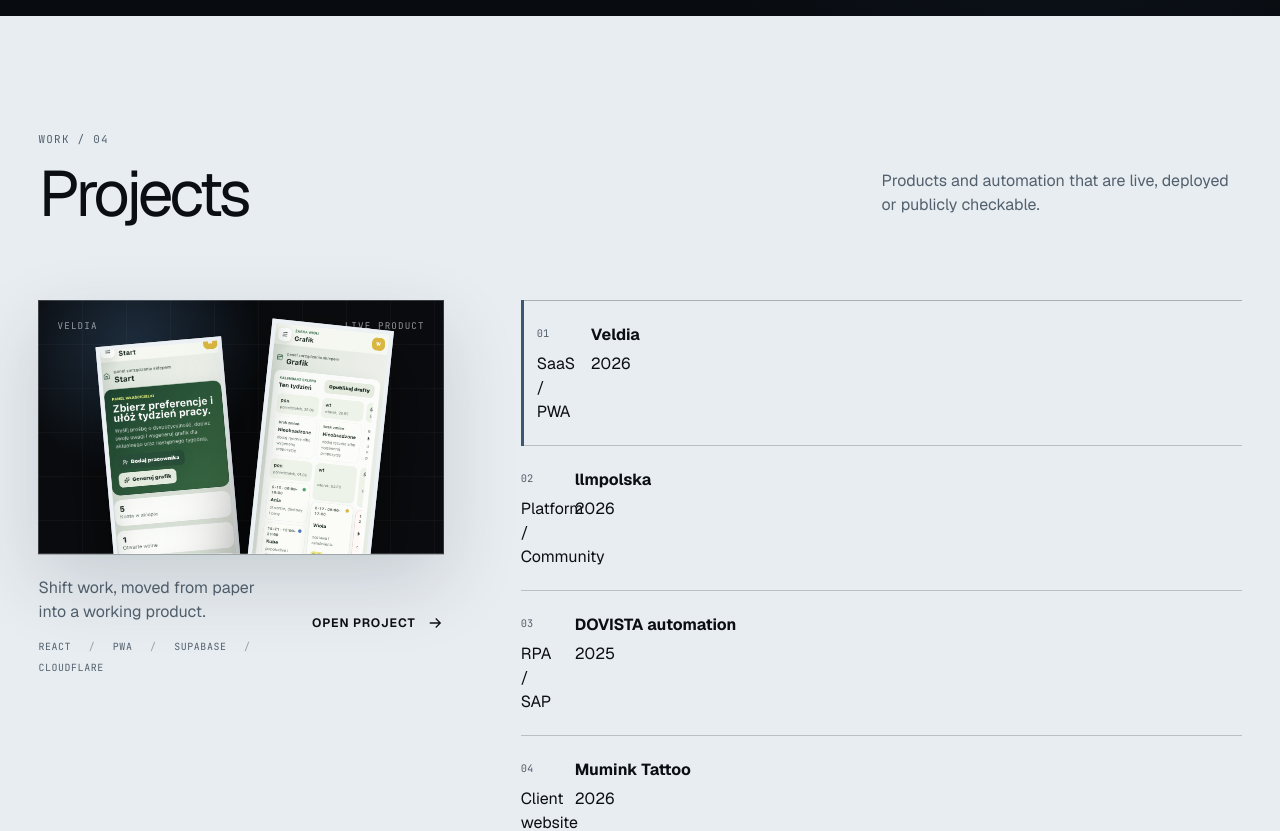
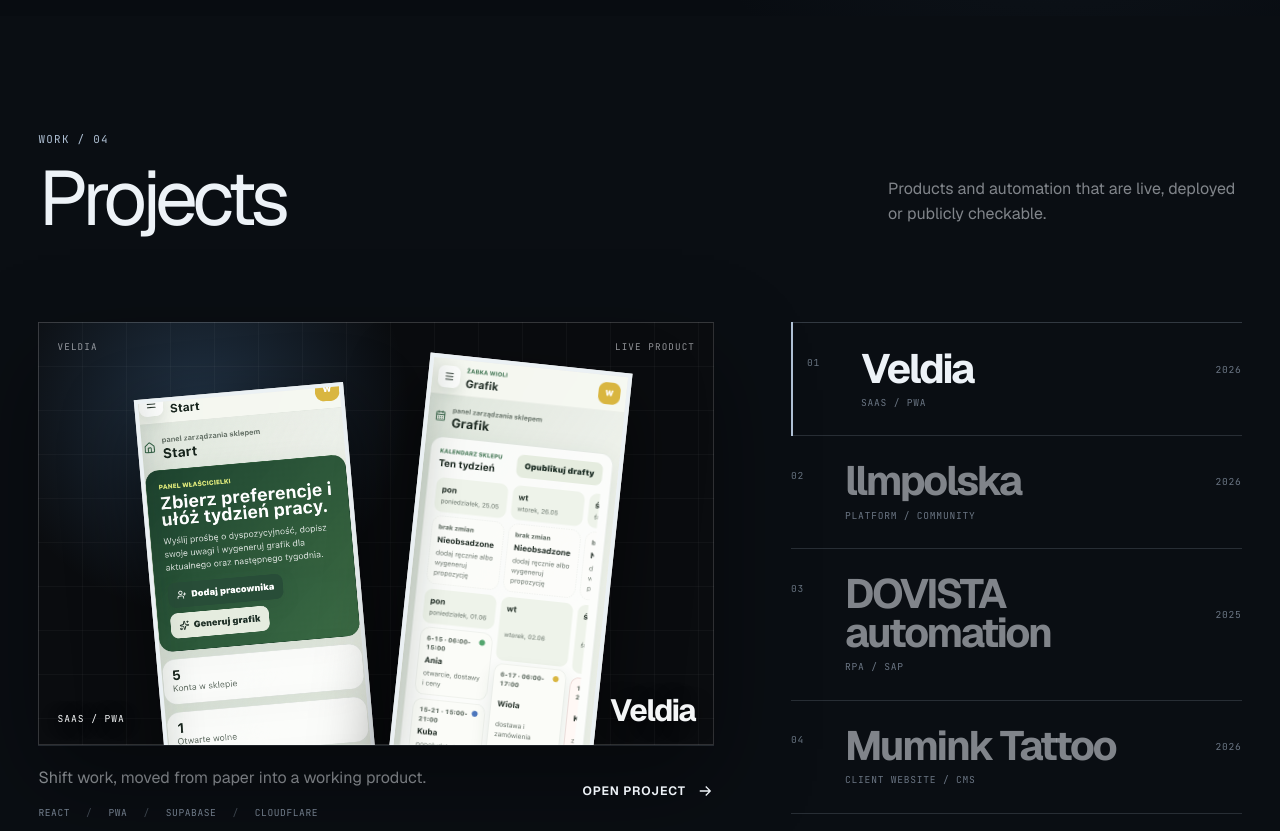
Before and after one commit to wojciechsacewicz/portfolio, a React (Vite) app: page / in a window 1280 px wide. Shown: the part 820-1651 px from the top of the page. Built offline with nearby package versions, Linux system fonts and the light colour scheme.

Commit message:
style project-first work browser

```diff
--- a/src/features/work/work-module.css
+++ b/src/features/work/work-module.css
@@ -1,113 +1,41 @@
 .work-section {
-  color: #0b0f14;
-  background: #e8edf1;
+  color: #edf2f7;
+  background: #0a0e13;
 }
 
 .work-heading {
   display: grid;
-  grid-template-columns: minmax(0, 1fr) auto;
-  gap: 1rem 3rem;
+  grid-template-columns: minmax(0, 1fr) minmax(260px, 0.45fr);
+  gap: 1rem 4rem;
   align-items: end;
-  margin-bottom: clamp(3rem, 6vw, 5rem);
+  margin-bottom: clamp(3.5rem, 7vw, 6rem);
 }
 
 .work-heading .eyebrow {
   grid-column: 1 / -1;
   margin-bottom: 0;
-  color: #52606d;
+  color: var(--steel-light);
 }
 
 .work-heading h2 {
   margin: 0;
-  font-size: clamp(3rem, 5vw, 5.2rem);
-  line-height: 0.94;
-  letter-spacing: -0.06em;
+  font-size: clamp(3.3rem, 6vw, 6.4rem);
+  line-height: 0.9;
+  letter-spacing: -0.068em;
 }
 
 .work-heading > p:last-child {
-  max-width: 360px;
-  margin: 0 0 0.4rem;
-  color: #52606d;
-  line-height: 1.5;
+  max-width: 420px;
+  margin: 0 0 0.35rem;
+  color: rgba(237, 242, 247, 0.52);
+  line-height: 1.55;
 }
 
 .work-browser {
   display: grid;
-  grid-template-columns: minmax(360px, 0.72fr) minmax(520px, 1.28fr);
+  grid-template-columns: minmax(520px, 1.2fr) minmax(360px, 0.8fr);
   gap: clamp(2.5rem, 6vw, 7rem);
   align-items: start;
-}
-
-.work-index {
-  border-top: 1px solid rgba(11, 15, 20, 0.28);
-}
-
-.work-index-item {
-  position: relative;
-  width: 100%;
-  display: grid;
-  grid-template-columns: 38px minmax(0, 1fr);
-  gap: 0.3rem 1rem;
-  padding: 1.35rem 0;
-  border: 0;
-  border-bottom: 1px solid rgba(11, 15, 20, 0.2);
-  color: inherit;
-  background: transparent;
-  text-align: left;
-  cursor: pointer;
-}
-
-.work-index-item::before {
-  content: "";
-  position: absolute;
-  left: 0;
-  top: -1px;
-  bottom: -1px;
-  width: 3px;
-  background: #3d5874;
-  transform: scaleY(0);
-  transform-origin: bottom;
-  transition: transform 0.22s ease;
-}
-
-.work-index-item:hover::before,
-.work-index-item.is-active::before {
-  transform: scaleY(1);
-}
-
-.work-index-item.is-active {
-  padding-left: 1rem;
-}
-
-.work-index-number {
-  padding-top: 0.18rem;
-  color: #52606d;
-  font: 0.65rem "JetBrains Mono", monospace;
-}
-
-.work-index-title {
-  display: grid;
-  gap: 0.35rem;
-}
-
-.work-index-title strong {
-  font-size: 1.4rem;
-  letter-spacing: -0.035em;
-}
-
-.work-index-title small {
-  max-width: 420px;
-  color: #52606d;
-  font-size: 0.82rem;
-  line-height: 1.45;
-}
-
-.work-index-proof {
-  grid-column: 2;
-  margin-top: 0.55rem;
-  color: #3d5874;
-  font-size: 0.72rem;
-  line-height: 1.4;
 }
 
 .work-preview {
@@ -120,15 +48,15 @@
   position: relative;
   aspect-ratio: 16 / 10;
   overflow: hidden;
-  background: #0b0f14;
-  box-shadow: 0 28px 70px rgba(32, 43, 54, 0.16);
+  background: #080c11;
+  box-shadow: 0 36px 90px rgba(0, 0, 0, 0.38);
 }
 
 .work-preview-visual::after {
   content: "";
   position: absolute;
   inset: 0;
-  box-shadow: inset 0 0 0 1px rgba(255, 255, 255, 0.18);
+  box-shadow: inset 0 0 0 1px rgba(255, 255, 255, 0.15);
   pointer-events: none;
 }
 
@@ -144,50 +72,145 @@
   background: #111820;
 }
 
+.work-preview-overlay {
+  position: absolute;
+  z-index: 5;
+  inset: auto 1.2rem 1.2rem;
+  display: flex;
+  align-items: end;
+  justify-content: space-between;
+  gap: 1rem;
+  color: #f4f6f7;
+  text-shadow: 0 2px 18px rgba(0, 0, 0, 0.7);
+  pointer-events: none;
+}
+
+.work-preview-overlay span {
+  font: 0.6rem "JetBrains Mono", monospace;
+  letter-spacing: 0.1em;
+  text-transform: uppercase;
+}
+
+.work-preview-overlay strong {
+  max-width: 12ch;
+  text-align: right;
+  font-size: clamp(1.4rem, 2.4vw, 2.6rem);
+  line-height: 0.95;
+  letter-spacing: -0.05em;
+}
+
 .work-preview-copy {
   display: grid;
   grid-template-columns: minmax(0, 1fr) auto;
   gap: 1rem 2rem;
   align-items: end;
-  padding-top: 1.3rem;
-  border-top: 1px solid rgba(11, 15, 20, 0.24);
+  padding-top: 1.25rem;
+  border-top: 1px solid rgba(175, 192, 212, 0.2);
 }
 
-.work-preview-copy p {
-  max-width: 560px;
+.work-preview-copy > p {
+  max-width: 620px;
   margin: 0;
-  color: #52606d;
-  line-height: 1.5;
-}
-
-.work-preview-copy .work-preview-label {
-  margin-bottom: 0.35rem;
-  color: #0b0f14;
-  font-size: 1.1rem;
-  font-weight: 700;
+  color: rgba(237, 242, 247, 0.6);
+  line-height: 1.55;
 }
 
 .work-preview-stack {
   grid-column: 1;
   display: flex;
   flex-wrap: wrap;
-  gap: 0.55rem 1.1rem;
-  color: #52606d;
-  font: 0.62rem "JetBrains Mono", monospace;
+  gap: 0.5rem 1rem;
+  color: rgba(175, 192, 212, 0.68);
+  font: 0.6rem "JetBrains Mono", monospace;
   letter-spacing: 0.06em;
   text-transform: uppercase;
 }
 
 .work-preview-stack span:not(:last-child)::after {
   content: "/";
-  margin-left: 1.1rem;
-  color: rgba(82, 96, 109, 0.55);
+  margin-left: 1rem;
+  color: rgba(175, 192, 212, 0.35);
 }
 
 .work-preview-copy .action-link {
   grid-column: 2;
   grid-row: 1 / 3;
   align-self: center;
+}
+
+.work-index {
+  border-top: 1px solid rgba(175, 192, 212, 0.24);
+}
+
+.work-index-item {
+  position: relative;
+  width: 100%;
+  display: grid;
+  grid-template-columns: 38px minmax(0, 1fr) auto;
+  gap: 0.45rem 1rem;
+  padding: 1.65rem 0;
+  border: 0;
+  border-bottom: 1px solid rgba(175, 192, 212, 0.18);
+  color: rgba(237, 242, 247, 0.52);
+  background: transparent;
+  text-align: left;
+  cursor: pointer;
+  transition:
+    color 0.24s ease,
+    padding-left 0.24s ease;
+}
+
+.work-index-item::before {
+  content: "";
+  position: absolute;
+  inset: -1px auto -1px 0;
+  width: 2px;
+  background: var(--steel-light);
+  transform: scaleY(0);
+  transform-origin: bottom;
+  transition: transform 0.24s ease;
+}
+
+.work-index-item:hover,
+.work-index-item.is-active {
+  padding-left: 1rem;
+  color: #edf2f7;
+}
+
+.work-index-item:hover::before,
+.work-index-item.is-active::before {
+  transform: scaleY(1);
+}
+
+.work-index-number,
+.work-index-type,
+.work-index-year {
+  font: 0.6rem "JetBrains Mono", monospace;
+  letter-spacing: 0.08em;
+  text-transform: uppercase;
+}
+
+.work-index-number {
+  padding-top: 0.4rem;
+  color: rgba(175, 192, 212, 0.56);
+}
+
+.work-index-item > strong {
+  font-size: clamp(1.9rem, 3.2vw, 3.7rem);
+  line-height: 0.95;
+  letter-spacing: -0.055em;
+}
+
+.work-index-type {
+  grid-column: 2;
+  color: rgba(175, 192, 212, 0.58);
+}
+
+.work-index-year {
+  grid-column: 3;
+  grid-row: 1;
+  align-self: center;
+  color: rgba(175, 192, 212, 0.58);
 }
 
 .project-visual-placeholder {
@@ -198,7 +221,7 @@
   text-align: center;
   color: #edf2f7;
   background:
-    linear-gradient(135deg, rgba(93, 127, 163, 0.26), transparent 52%),
+    linear-gradient(135deg, rgba(93, 127, 163, 0.28), transparent 52%),
     #080c11;
 }
 
@@ -358,17 +381,6 @@
   .work-preview {
     position: static;
   }
-
-  .work-index-item {
-    grid-template-columns: 38px minmax(0, 1fr) minmax(180px, 0.7fr);
-  }
-
-  .work-index-proof {
-    grid-column: 3;
-    grid-row: 1;
-    align-self: center;
-    margin-top: 0;
-  }
 }
 
 @media (max-width: 760px) {
@@ -377,27 +389,11 @@
   }
 
   .work-heading h2 {
-    font-size: clamp(3rem, 15vw, 4.5rem);
+    font-size: clamp(3.2rem, 16vw, 4.8rem);
   }
 
   .work-heading > p:last-child {
     margin: 0;
-  }
-
-  .work-index-item,
-  .work-index-item.is-active {
-    grid-template-columns: 30px minmax(0, 1fr);
-    padding: 1.15rem 0;
-  }
-
-  .work-index-item.is-active {
-    padding-left: 0.75rem;
-  }
-
-  .work-index-proof {
-    grid-column: 2;
-    grid-row: auto;
-    margin-top: 0.45rem;
   }
 
   .work-preview-visual {
@@ -408,14 +404,27 @@
     grid-template-columns: 1fr;
   }
 
-  .work-preview-copy .action-link {
+  .work-preview-copy .action-link,
+  .work-preview-stack {
     grid-column: 1;
     grid-row: auto;
     justify-self: start;
   }
 
-  .work-preview-stack {
-    grid-column: 1;
+  .work-index-item,
+  .work-index-item:hover,
+  .work-index-item.is-active {
+    grid-template-columns: 28px minmax(0, 1fr) auto;
+    padding: 1.25rem 0;
+  }
+
+  .work-index-item:hover,
+  .work-index-item.is-active {
+    padding-left: 0.7rem;
+  }
+
+  .work-index-item > strong {
+    font-size: clamp(1.8rem, 9vw, 2.8rem);
   }
 
   .process-flow {
```
